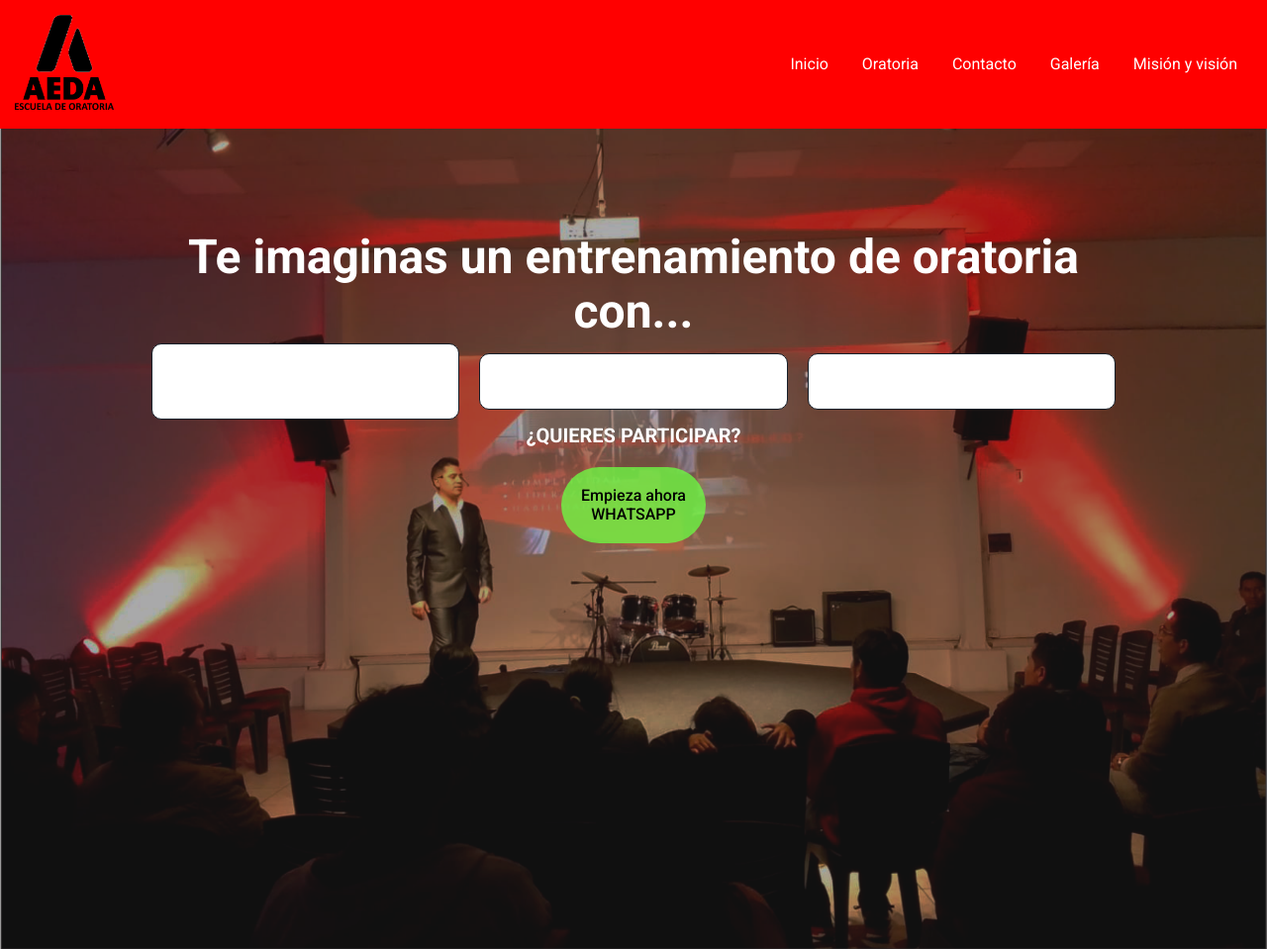
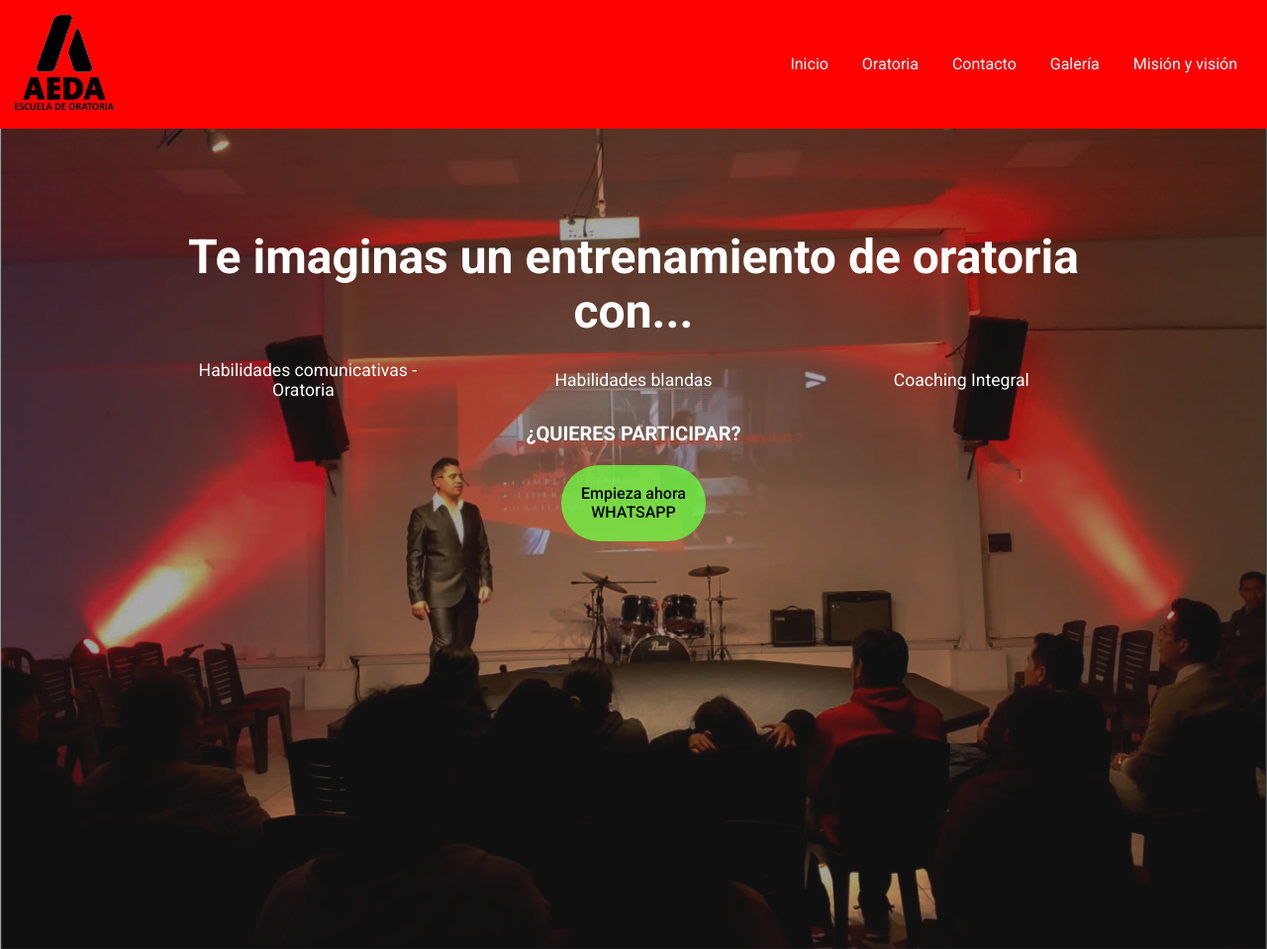
Before and after one commit to ValentinaCham/coachingArq, a Django app: page / in a window 1280 px wide. Shown: the top 959 px of the page at 99% size. Run offline with Django 4.2, Linux system fonts and the light colour scheme; data that the repository does not hold is empty; some libraries are stand-ins or nearby versions.

Commit message:
Commit Actualizacion

```diff
--- a/src/posts/static/posts/css/style.css
+++ b/src/posts/static/posts/css/style.css
@@ -293,11 +293,9 @@ footer .columna.columna-50
 {
 	width: 100%;
 	margin: 10px;
-	background-color: white;
 	border-radius: 10px;
 	padding-left: 20px;
 	padding-right: 20px;
-	border: 1px solid #17202A;
 	margin-bottom:0.05em;
 	color: white;
 	margin-top: -1.5%;
```
